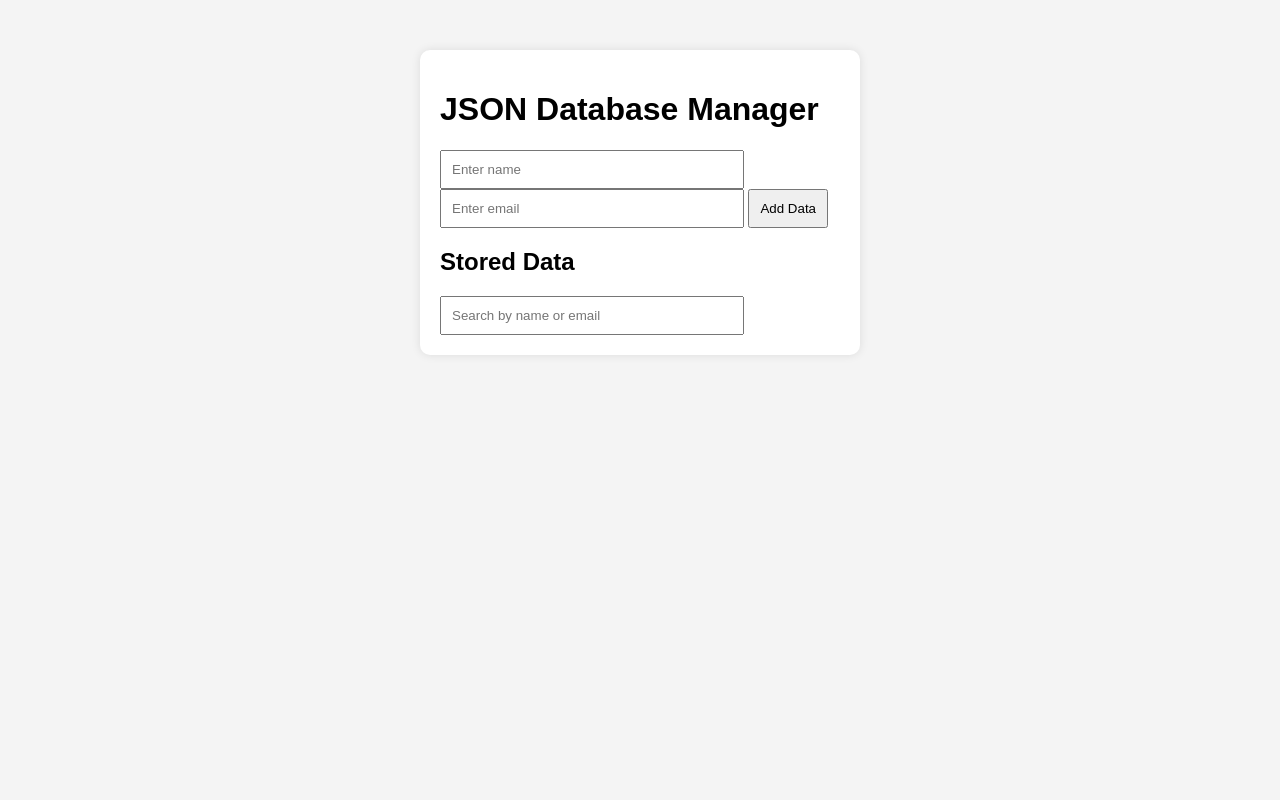
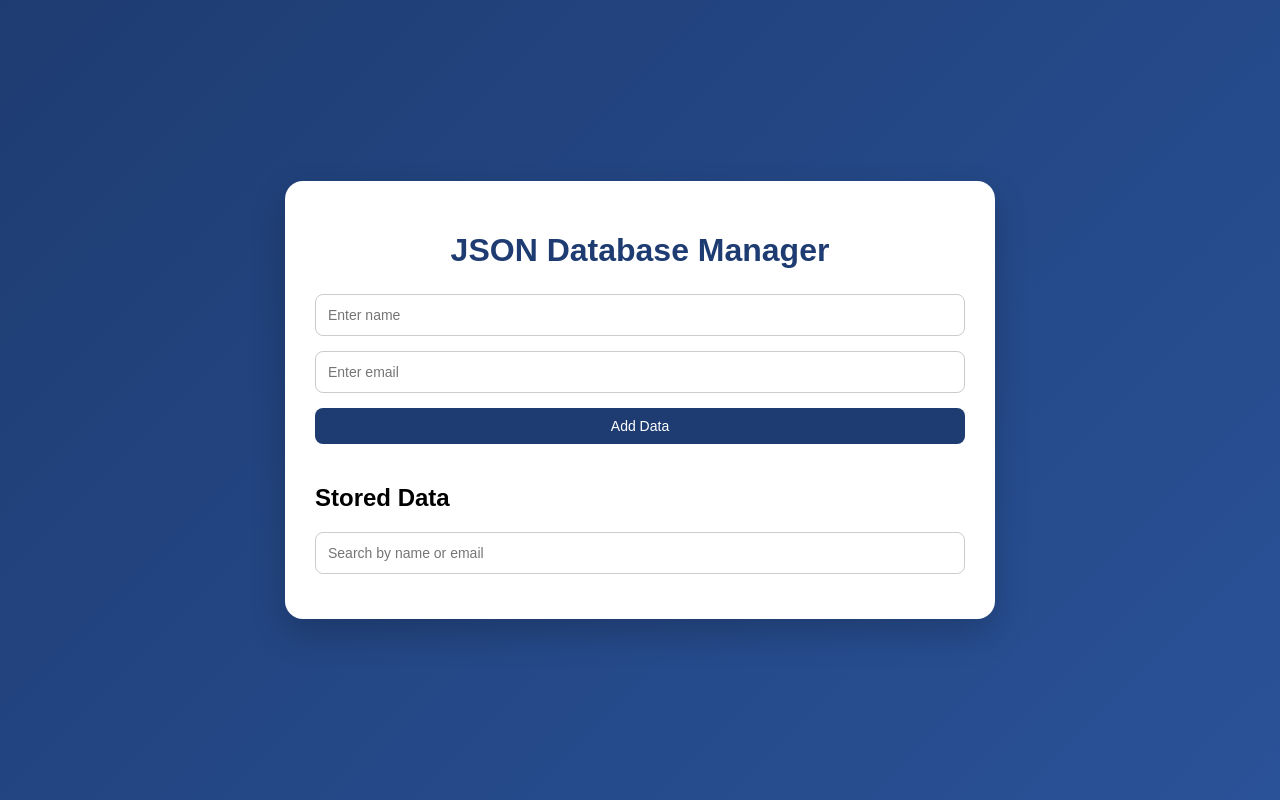
Before and after one commit to Arjunuk1/json_database_manager, a website: page public/index.html in a window 1280 px wide. Drawn offline with Linux system fonts and the light colour scheme; no server answers.

Commit message:
Improve UI with better styling and layout

```diff
--- a/public/style.css
+++ b/public/style.css
@@ -1,35 +1,87 @@
 body {
+    margin: 0;
     font-family: Arial, sans-serif;
-    background: #f4f4f4;
-    margin: 0;
-    padding: 0;
+    background: linear-gradient(135deg, #1e3c72, #2a5298);
+    min-height: 100vh;
+    display: flex;
+    justify-content: center;
+    align-items: center;
 }
 
 .container {
-    width: 400px;
-    margin: 50px auto;
+    width: 90%;
+    max-width: 650px;
     background: white;
-    padding: 20px;
-    border-radius: 10px;
-    box-shadow: 0 0 10px rgba(0,0,0,0.1);
+    border-radius: 18px;
+    padding: 30px;
+    box-shadow: 0 15px 35px rgba(0, 0, 0, 0.2);
 }
 
+h1 {
+    text-align: center;
+    margin-bottom: 25px;
+    color: #1e3c72;
+}
 input {
-    width: 70%;
-    padding: 10px;
+    width: 100%;
+    padding: 12px;
+    margin-bottom: 15px;
+    border: 1px solid #ccc;
+    border-radius: 8px;
+    box-sizing: border-box;
+    font-size: 14px;
 }
 
 button {
-    padding: 10px;
+    border: none;
+    border-radius: 8px;
+    padding: 10px 16px;
     cursor: pointer;
+    font-size: 14px;
+    transition: 0.3s;
+}
+
+button:hover {
+    transform: translateY(-2px);
+}
+button[onclick="addData()"] {
+    width: 100%;
+    background: #1e3c72;
+    color: white;
+    margin-bottom: 20px;
 }
 
 .item {
     display: flex;
     justify-content: space-between;
     align-items: center;
-    margin-top: 10px;
-    padding: 10px;
-    background: #eee;
-    border-radius: 5px;
+    background: #f5f7fb;
+    padding: 15px;
+    border-radius: 12px;
+    margin-bottom: 12px;
 }
+
+.item h3 {
+    margin: 0;
+    color: #222;
+}
+.item p {
+    margin: 5px 0 0;
+    color: #666;
+    font-size: 14px;
+}
+
+.buttons {
+    display: flex;
+    gap: 10px;
+}
+
+.edit-btn {
+    background: #f0ad4e;
+    color: white;
+}
+
+.delete-btn {
+    background: #d9534f;
+    color: white;
+}
```
